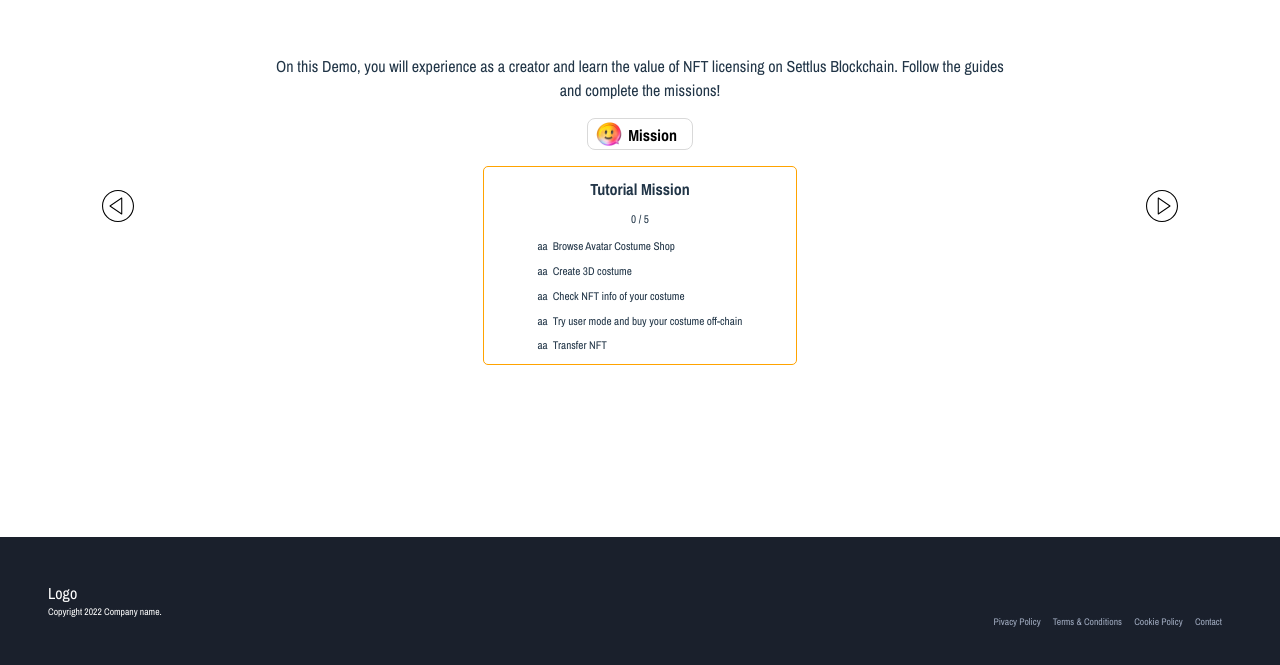
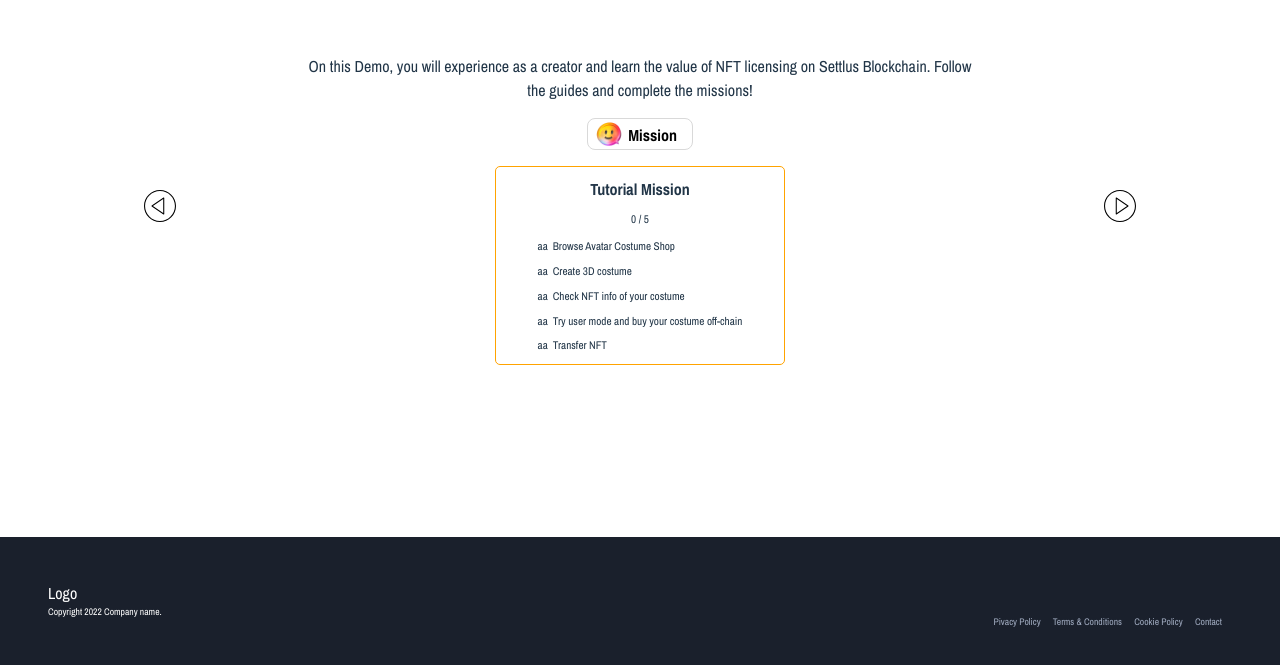
Before and after one commit to settlus/tenant-demo, a React (Vite) app: page /intro/mission in a window 1280 px wide. Shown: the part 117-782 px from the top of the page. Built offline with nearby package versions, Linux system fonts and the light colour scheme.

Commit message:
🌈 export styling as module

```diff
--- a/src/pages/main/DemoIntro/DemoIntro.module.scss
+++ b/src/pages/main/DemoIntro/DemoIntro.module.scss
@@ -1,11 +1,7 @@
+@use "../../../shared/styling/navigation" as n;
+
 .pos{
-  height: 100%;
-  max-height: 100%;
-  display: flex;
-  flex-direction: row;
-  margin: auto;
-  align-items: center;
-  padding: 0rem 2rem;
+  @include n.pos;
 }
 
 .intro{
```
